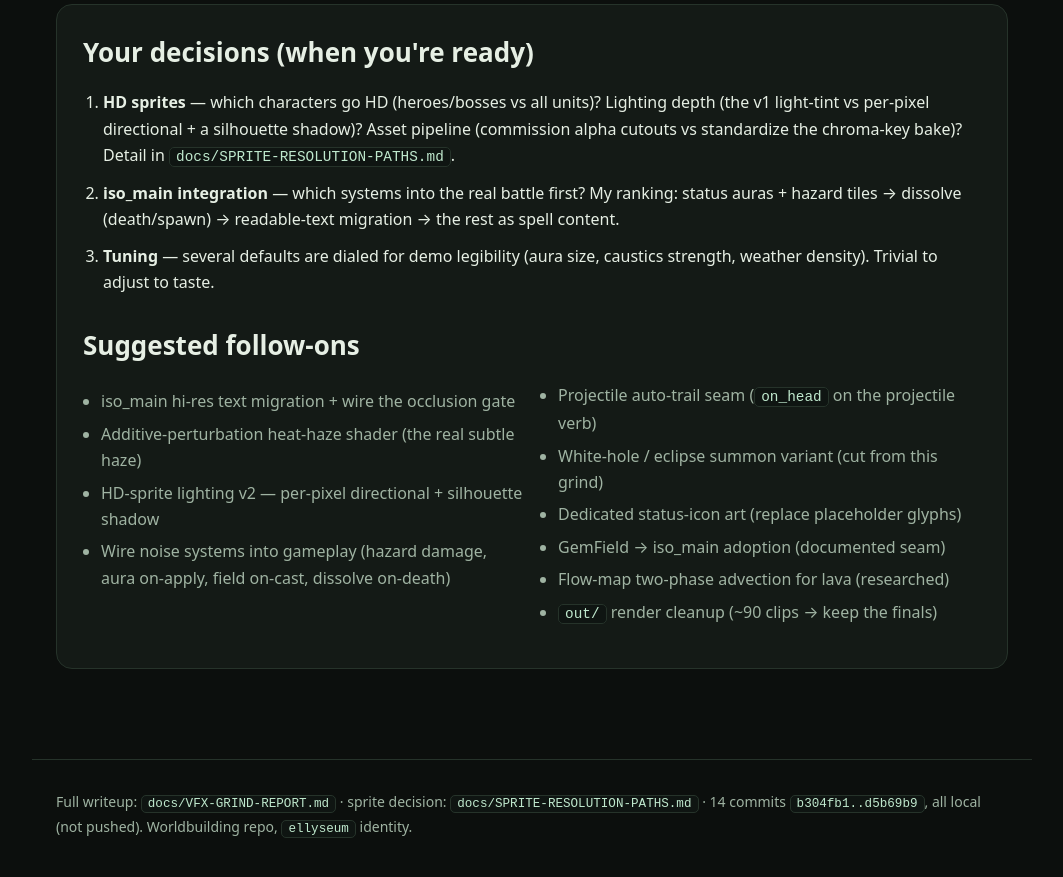
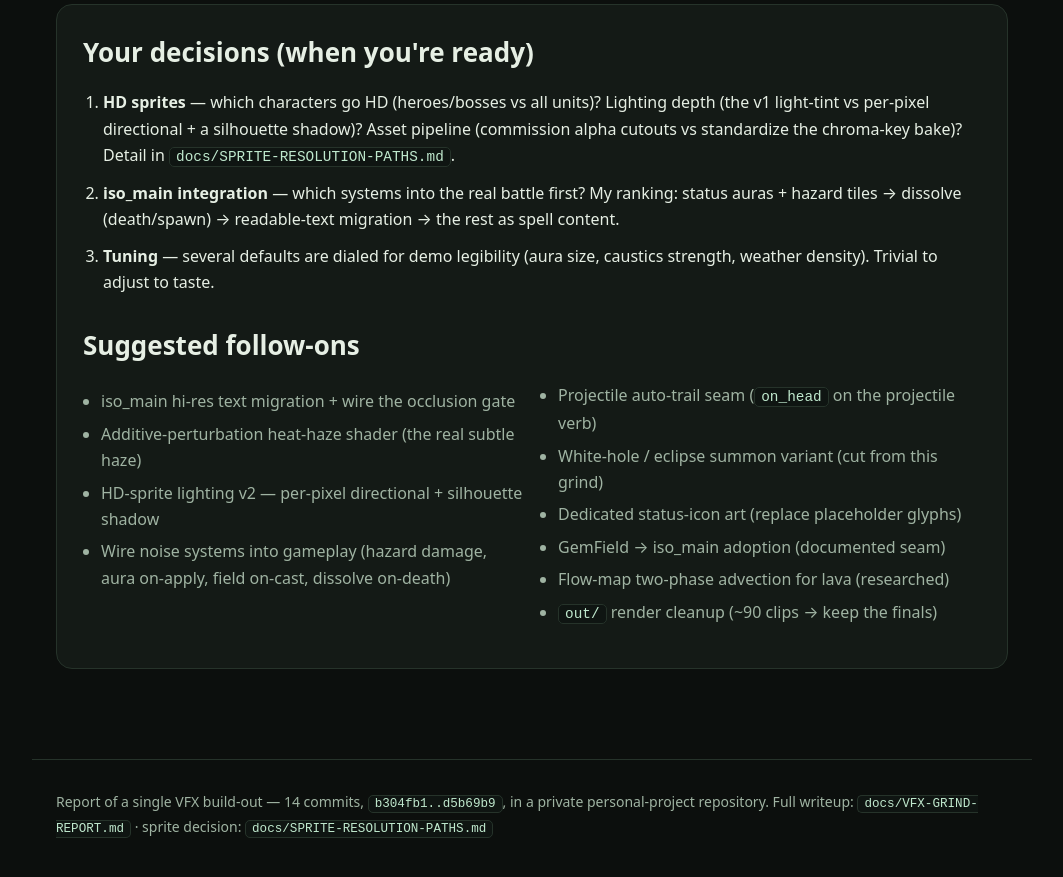
Before and after one commit to ellyseum/ellyseum.github.io, a Jekyll site: the page portfolio/vfx-report/demo/index.html, which Jekyll copies as it is, in a window 1280 px wide and 900 px high, scrolled down 8657 px. Shown: the top 877 px of the window, without its empty margins (108-1171 px from the left). Built offline with Jekyll 4.4.1, drawn with Linux system fonts in a browser that asks for light colours.

Commit message:
fix(portfolio): VFX report footer describes the artifact, not the process

```diff
--- a/portfolio/vfx-report/demo/index.html
+++ b/portfolio/vfx-report/demo/index.html
@@ -300,8 +300,9 @@
 </main>
 
 <footer>
-  Full writeup: <code>docs/VFX-GRIND-REPORT.md</code> · sprite decision: <code>docs/SPRITE-RESOLUTION-PATHS.md</code>
-  · 14 commits <code>b304fb1..d5b69b9</code>, all local (not pushed). Worldbuilding repo, <code>ellyseum</code> identity.
+  Report of a single VFX build-out — 14 commits, <code>b304fb1..d5b69b9</code>, in a private
+  personal-project repository. Full writeup: <code>docs/VFX-GRIND-REPORT.md</code> · sprite
+  decision: <code>docs/SPRITE-RESOLUTION-PATHS.md</code>
 </footer>
 </body>
 </html>
```
